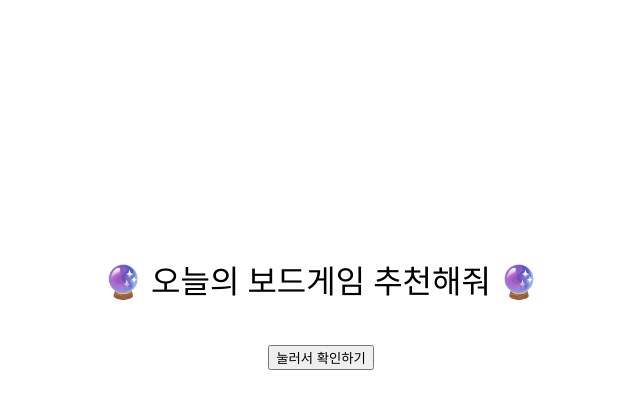
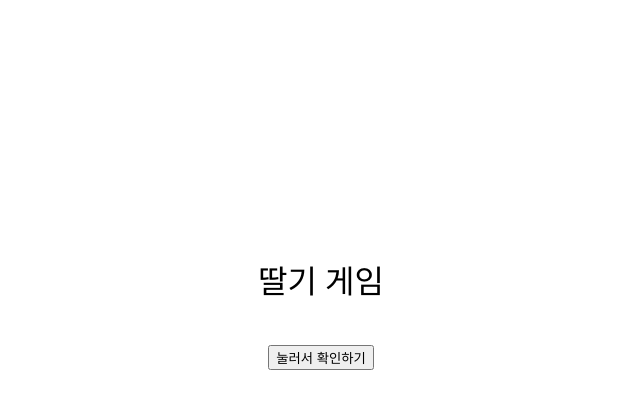
Before and after one commit to kimgunhe/-07, a plain HTML site: page index.html in a window 1280 px wide. Both pictures are taken after a click on the button "눌러서 확인하기". Shown: the whole page, without its empty margins (319-959 px from the left). Drawn offline with Linux system fonts and the light colour scheme.

Commit message:
Update index.html

```diff
--- a/index.html
+++ b/index.html
@@ -19,12 +19,12 @@
     <script>
         function showRandomMessage() {
             const messages = [
-                "주사위 1 손병호게임
-                 주사위 2 아이엠그라운드
-                 주사위 3 딸기 게임
-                 주사위 4 참참참
-                 주사위 5 가위바위보
-                 주사위 6 제로제로."
+                "손병호게임",
+                "아이엠그라운드",
+                "딸기 게임",
+                "참참참",
+                "가위바위보",
+                "제로제로",
             ];
             document.getElementById("message").innerText = messages[Math.floor(Math.random() * messages.length)];
         }
```
